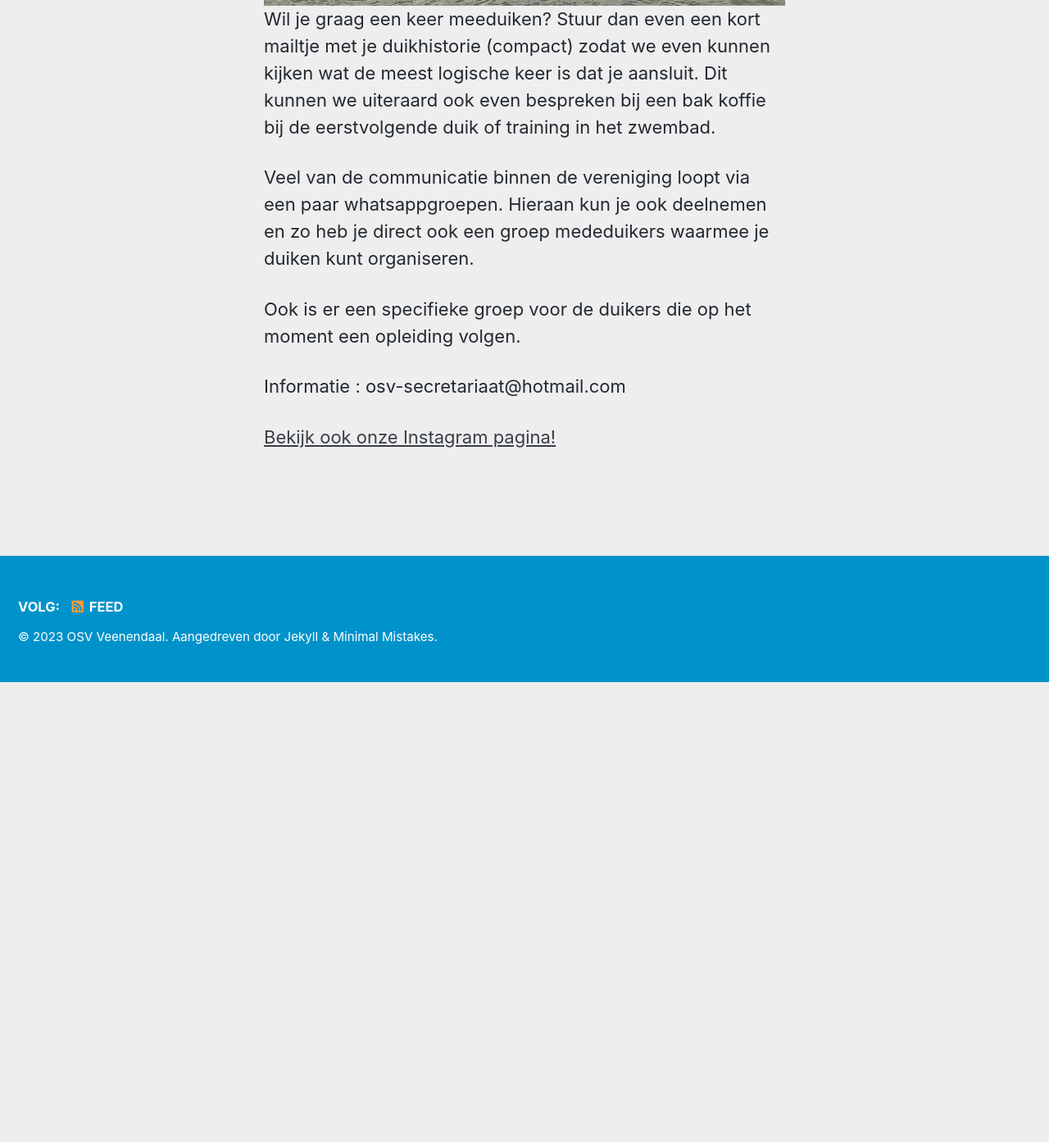
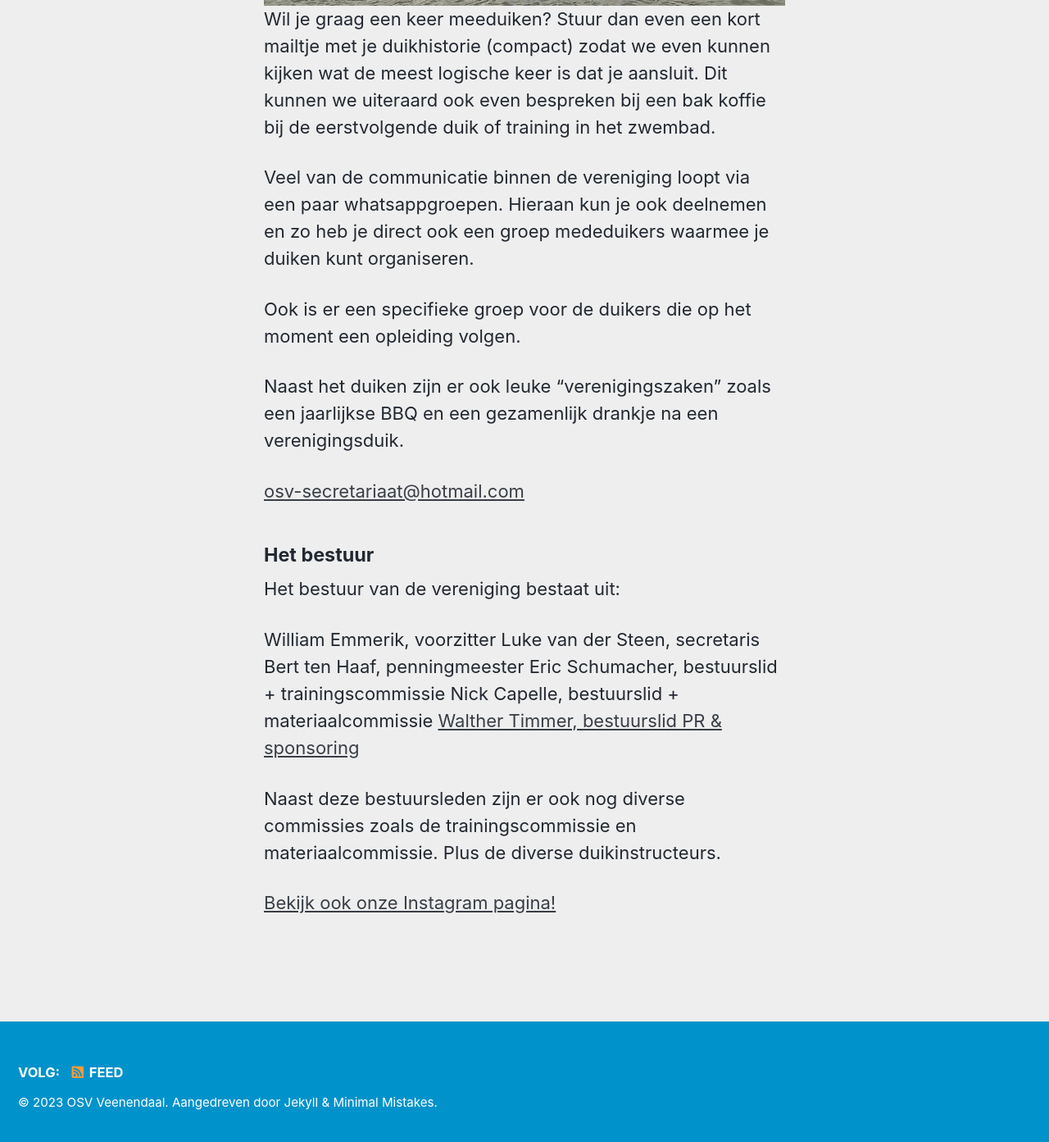
Before and after one commit to walthertimmer/osvveenendaal.nl, a Jekyll site: the page built from _pages/contact.md, in a window 1280 px wide and 1400 px high, scrolled down 576 px. Shown: the top 1393 px of the window at 82% size. Built offline with Jekyll 4.4.1, drawn with Linux system fonts in a browser that asks for light colours; cached includes are drawn as plain includes; before the commit the page ends 1408 px from its top, so only the background shows below that.

Commit message:
bestuur en mails

```diff
--- a/_pages/contact.md
+++ b/_pages/contact.md
@@ -12,6 +12,20 @@ Veel van de communicatie binnen de vereniging loopt via een paar whatsappgroepen
 
 Ook is er een specifieke groep voor de duikers die op het moment een opleiding volgen.
 
-Informatie : osv-secretariaat@hotmail.com
+Naast het duiken zijn er ook leuke "verenigingszaken" zoals een jaarlijkse BBQ en een gezamenlijk drankje na een verenigingsduik.
+
+[osv-secretariaat@hotmail.com](osv-secretariaat@hotmail.com)
+
+#### Het bestuur
+Het bestuur van de vereniging bestaat uit:
+
+William Emmerik, voorzitter
+Luke van der Steen, secretaris
+Bert ten Haaf, penningmeester
+Eric Schumacher, bestuurslid + trainingscommissie
+Nick Capelle, bestuurslid + materiaalcommissie
+[Walther Timmer, bestuurslid PR & sponsoring](walthertimmer@protonmail.com)
+
+Naast deze bestuursleden zijn er ook nog diverse commissies zoals de trainingscommissie en materiaalcommissie. Plus de diverse duikinstructeurs.
 
 [Bekijk ook onze Instagram pagina!](https://www.instagram.com/osvveenendaal/)
```
